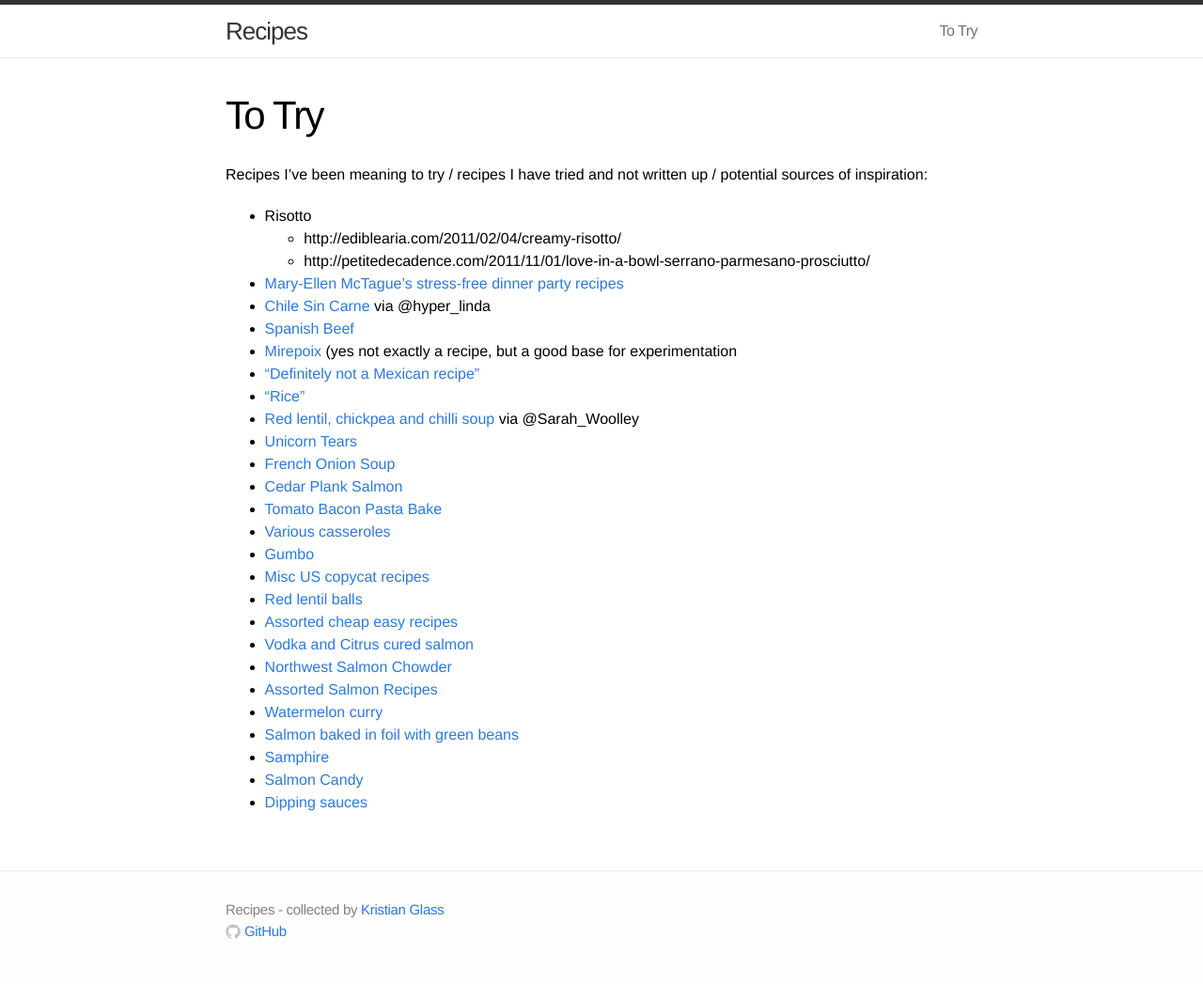
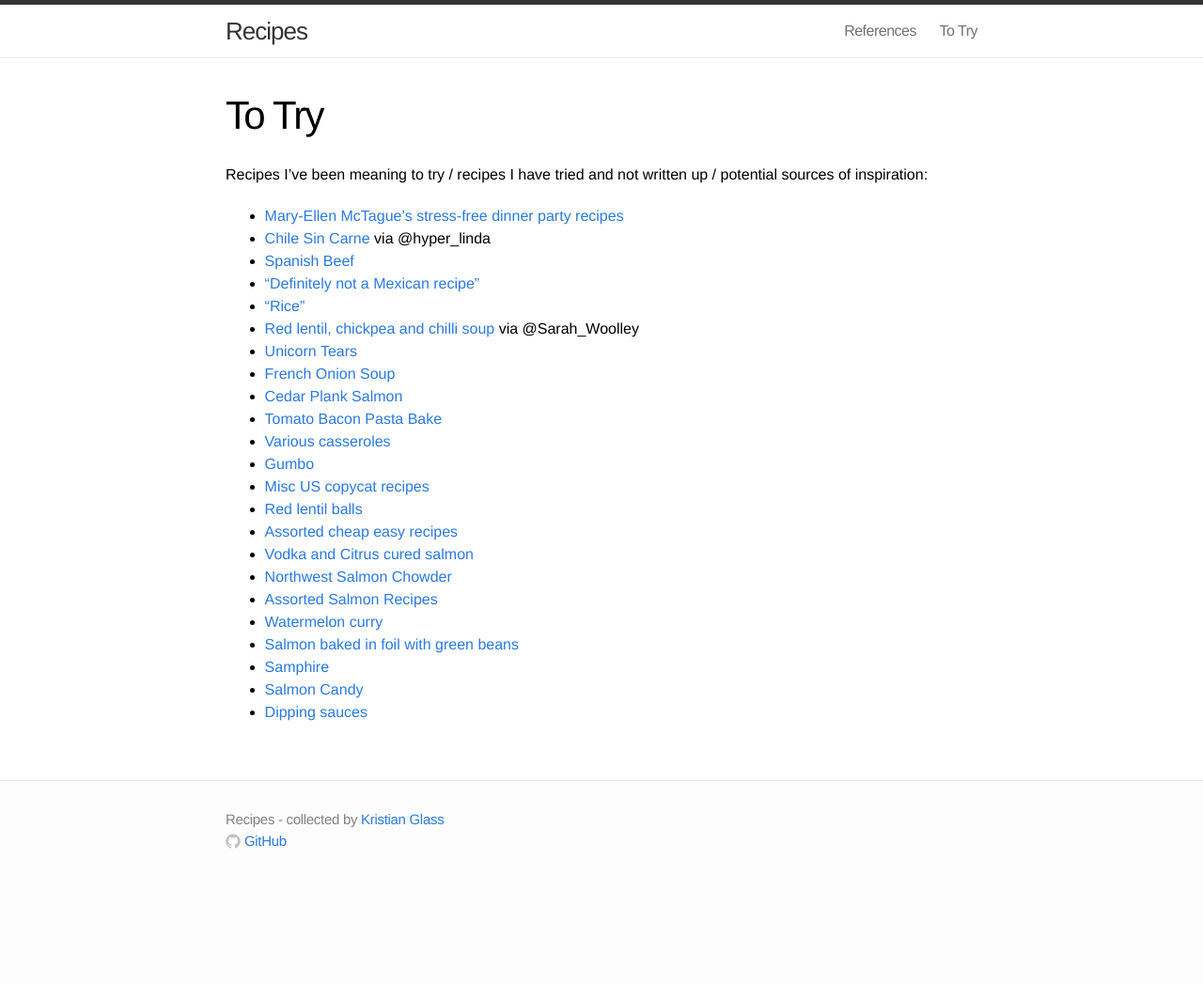
Before and after one commit to doismellburning/recipes, a Jekyll site: the page built from www/to-try.md, in a window 1280 px wide. Shown: the whole page at 94% size. Built offline with Jekyll 4.4.1, drawn with Linux system fonts in a browser that asks for light colours; after the commit the page ends 951 px from its top, so only the background shows below that.

Commit message:
Extracted some "to tries" into a more appropriate references section
Really must unhack that header code (ick)

```diff
--- a/www/_includes/header.html
+++ b/www/_includes/header.html
@@ -18,7 +18,7 @@
       </a>
       <div class="trigger">
         {% for page in site.pages %}
-          {% if page.title == "About" or page.title == "To Try" %}
+          {% if page.title == "About" or page.title == "To Try" or page.title == "References" %}
             <a class="page-link" href="{{ page.url | prepend: site.baseurl }}">{{ page.title }}</a>
           {% endif %}
         {% endfor %}
--- a/www/to-try.md
+++ b/www/to-try.md
@@ -5,13 +5,9 @@ title: To Try
 
 Recipes I've been meaning to try / recipes I have tried and not written up / potential sources of inspiration:
 
-* Risotto
-    * http://ediblearia.com/2011/02/04/creamy-risotto/
-    * http://petitedecadence.com/2011/11/01/love-in-a-bowl-serrano-parmesano-prosciutto/
 * [Mary-Ellen McTague's stress-free dinner party recipes](http://www.theguardian.com/lifeandstyle/2014/jun/13/easy-dinner-party-recipes-mary-ellen-mctague)
 * [Chile Sin Carne](http://principiagastronomica.com/post/5) via @hyper_linda
 * [Spanish Beef](http://www.goodtoknow.co.uk/recipes/531276/spanish-beef)
-* [Mirepoix](https://en.wikipedia.org/wiki/Mirepoix_%28cuisine%29) (yes not exactly a recipe, but a good base for experimentation
 * ["Definitely not a Mexican recipe"](http://www.drmaciver.com/2014/08/definitely-not-a-mexican-recipe/)
 * ["Rice"](http://www.reddit.com/r/Frugal/comments/2dga1n/what_are_some_recipes_with_beans_and_rice/cjp9dlp)
 * [Red lentil, chickpea and chilli soup](http://www.bbcgoodfood.com/recipes/333614/red-lentil-chickpea-and-chilli-soup) via @Sarah_Woolley
```
Also changed, not shown: www/references.md (added, +9 -0 lines).
